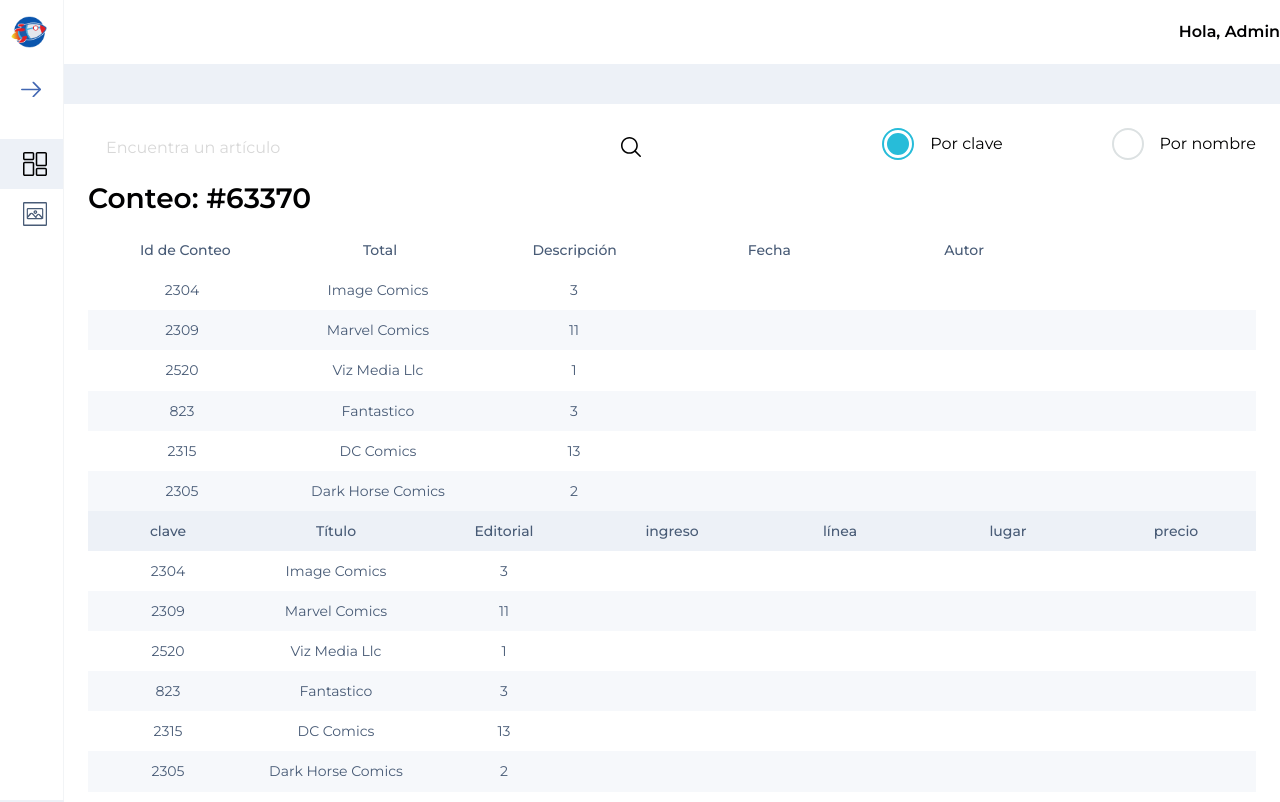
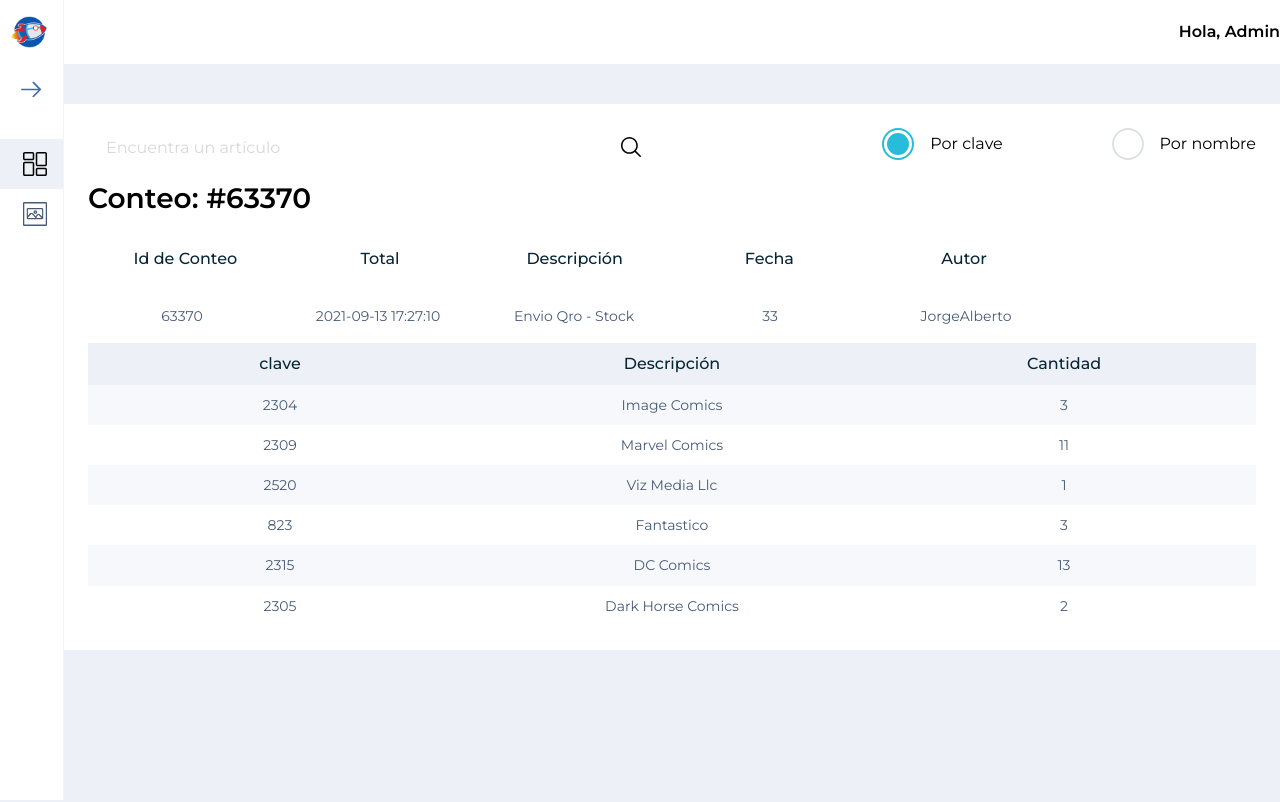
Before and after one commit to Lariicsa/fan-ui-bodega, a Vue app: page / in a window 1280 px wide. Shown: the top 802 px of the page. Built offline with nearby package versions, Linux system fonts and the light colour scheme.

Commit message:
Refactor layout tabl Detail

```diff
--- a/src/assets/scss/components/tableDetails.scss
+++ b/src/assets/scss/components/tableDetails.scss
@@ -5,10 +5,16 @@
   align-items: flex-start;
   width: 100%;
   &__top {
+    margin: 0;
+    display: flex;
+    flex-direction: column;
+    align-items: center;
+    height: auto;
+    min-height: 10rem;
+    width: 100%;
+    line-height: 2.15;
     &-head {
       background-color: $white;
-      font-size: $small-size;
-      color: $blackio;
       display: flex;
       justify-content: center;
       align-items: flex-start;
@@ -76,7 +82,8 @@
       @extend .simpleTable__cell;
       text-align: center;
       font-weight: $semibold;
-      color: $dusk;
+      font-size: $regular-size;
+      color: $black-green;
     }
 
     &-in {
@@ -92,6 +99,10 @@
     & > a {
       font-size: $medium-size;
       color: $ocean-blue;
+    }
+
+    &-top {
+      @extend .tableDetail__cell;
     }
   }
   &__header {
@@ -115,7 +126,7 @@
     height: auto;
     width: 100%;
 
-    &:nth-child(even) {
+    &:nth-child(odd) {
       background-color: $pale-grey-three;
     }
 
@@ -124,6 +135,11 @@
         background-color: rgba($light-mint, 0.2);
         cursor: pointer;
       }
+    }
+
+    &.top {
+      height: auto;
+      min-height: 5rem;
     }
   }
 
--- a/src/assets/scss/shared/global.scss
+++ b/src/assets/scss/shared/global.scss
@@ -217,6 +217,7 @@
   width: 100%;
   height: 100%;
   min-height: calc(50vh + 68rem);
+  min-width: 98rem; //temporally
   @include tablet {
     padding-top: 6.4rem;
   }
--- a/src/components/TableDetails.vue
+++ b/src/components/TableDetails.vue
@@ -13,22 +13,17 @@
           {{ col }}
         </div>
       </div>
-      <div class="row">
+      <div
+        :class="'top tableDetail__row ' + 'cols' + topCols"
+        :style="'grid-template-columns: repeat(' + topCols + ', 1fr)'"
+      >
         <div
-          :class="'tableDetail__top-row ' + 'cols' + topCols + ' ' + modifier"
-          :style="'grid-template-columns: repeat(' + topCols + ', 1fr)'"
+          class="tableDetail__cell-top"
           v-for="(row, i) in item.topRows"
           :key="i"
           @click="rowClick(row)"
         >
-          <div
-            v-for="(col, n) in columns"
-            :class="'tableDetail__cell ' + 'cols' + topCols + row[col]"
-            :key="n * 5.7 + 1"
-            v-html="
-              `<div class='tableDetail__cell-in'>` + col + '</div>' + row[col]
-            "
-          ></div>
+          {{ row }}
         </div>
       </div>
     </div>
--- a/src/views/Home.vue
+++ b/src/views/Home.vue
@@ -21,7 +21,7 @@
       <div class="col">
         <h3>Conteo: #63370</h3>
         <div class="row">
-          <TableDetail :item="tabledata" :topCols="6" :cols="7" />
+          <TableDetail :item="tabledata" :topCols="6" :cols="3" />
         </div>
       </div>
     </div>
@@ -112,8 +112,8 @@
       ],
 
       SelectedFilter: "clave1",
-      dataTable: dataTable.prodsin,
-      topDataTable: topDataTable.ins[0].brands
+      dataTable: topDataTable.ins[0].brands,
+      topDataTable: topDataTable.ins,
     };
   },
 
@@ -129,19 +129,16 @@
     tabledata() {
       const table = {
         topHead: ["Id de Conteo", "Total", "Descripción", "Fecha", "Autor", ""],
-        topRows: this.topDataTable,
-        head: [
-          "clave",
-          "Título",
-          "Editorial",
-          "ingreso",
-          "línea",
-          "lugar",
-          "precio",
-        ],
-        rows: this.topDataTable,
+        topRows: this.dataFormatedTable,
+        head: ["clave", "Descripción", "Cantidad"],
+        rows: this.dataTable,
       };
       return table;
+    },
+
+    dataFormatedTable() {
+      let arr = Object.values(this.topDataTable[0]).slice(0, 5);
+      return arr;
     },
   },
 };
```
